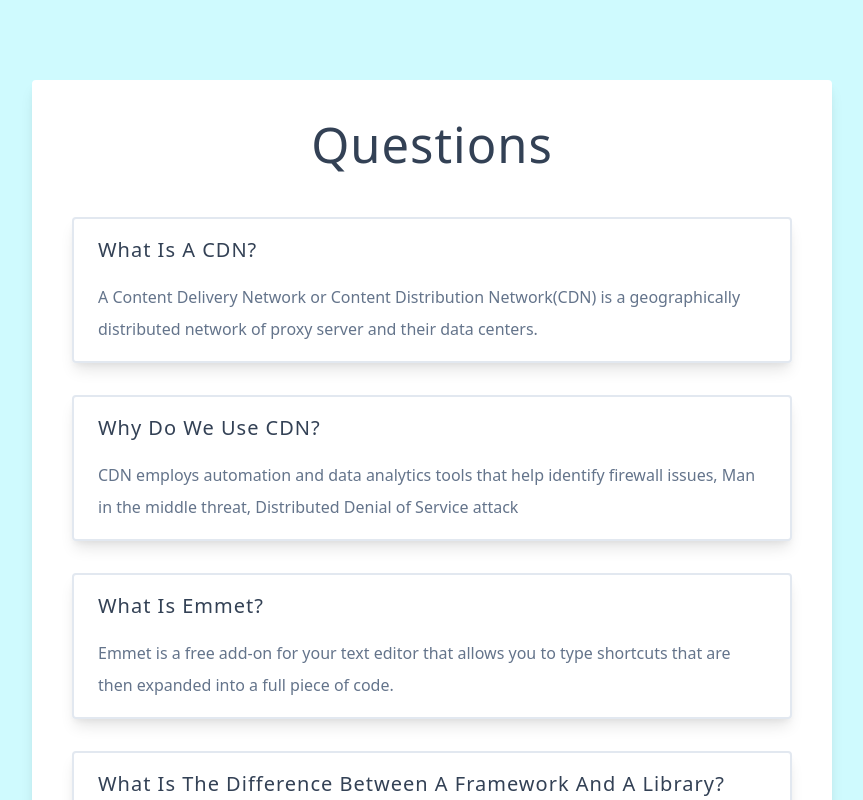
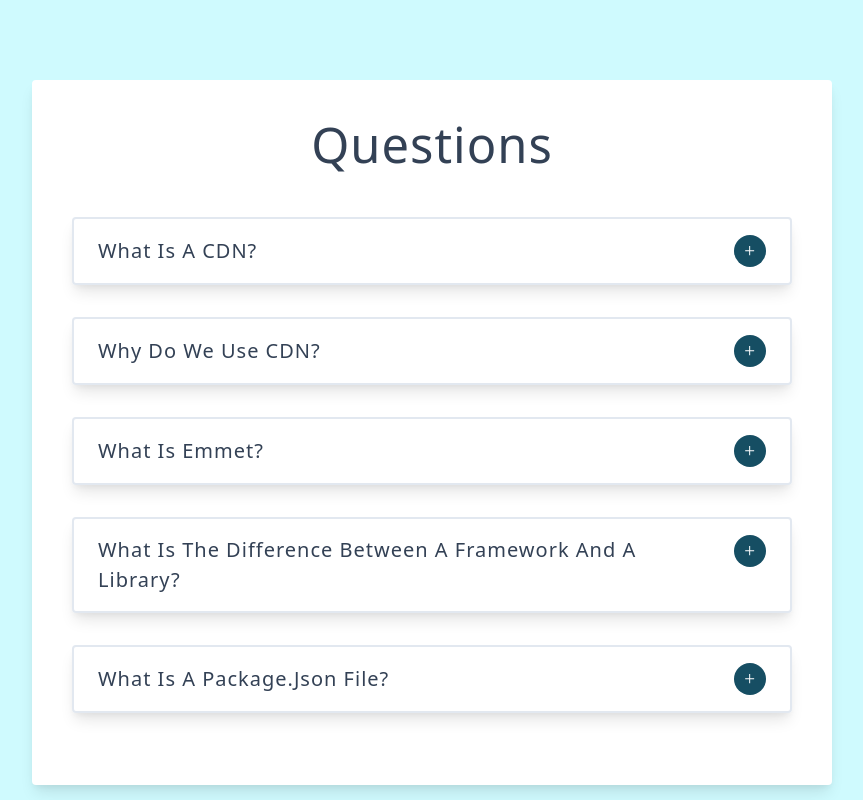
Before and after one commit to smb-lemon/mini-projects-hub, a React (Vite) app in the folder question-page/: page / in a window 1280 px wide. Shown: the top 800 px of the page, without its empty margins (208-1071 px from the left). Built offline with nearby package versions, Linux system fonts and the light colour scheme.

Commit message:
feat: add toggle-info in SingleQuestion with - creating a button and set it with the state value

```diff
--- a/question-page/src/SingleQuestion.jsx
+++ b/question-page/src/SingleQuestion.jsx
@@ -7,8 +7,11 @@
     <article className='question'>
       <header>
         <h5>{title}</h5>
+        <button className='question-btn' onClick={()=>{setShowInfo(!showInfo)}}>
+          {showInfo ? <AiOutlineMinus/>: <AiOutlinePlus/>}
+        </button>
       </header>
-      <p>{info}</p>
+     {showInfo && <p>{info}</p>}
     </article>
   )
 }
```
